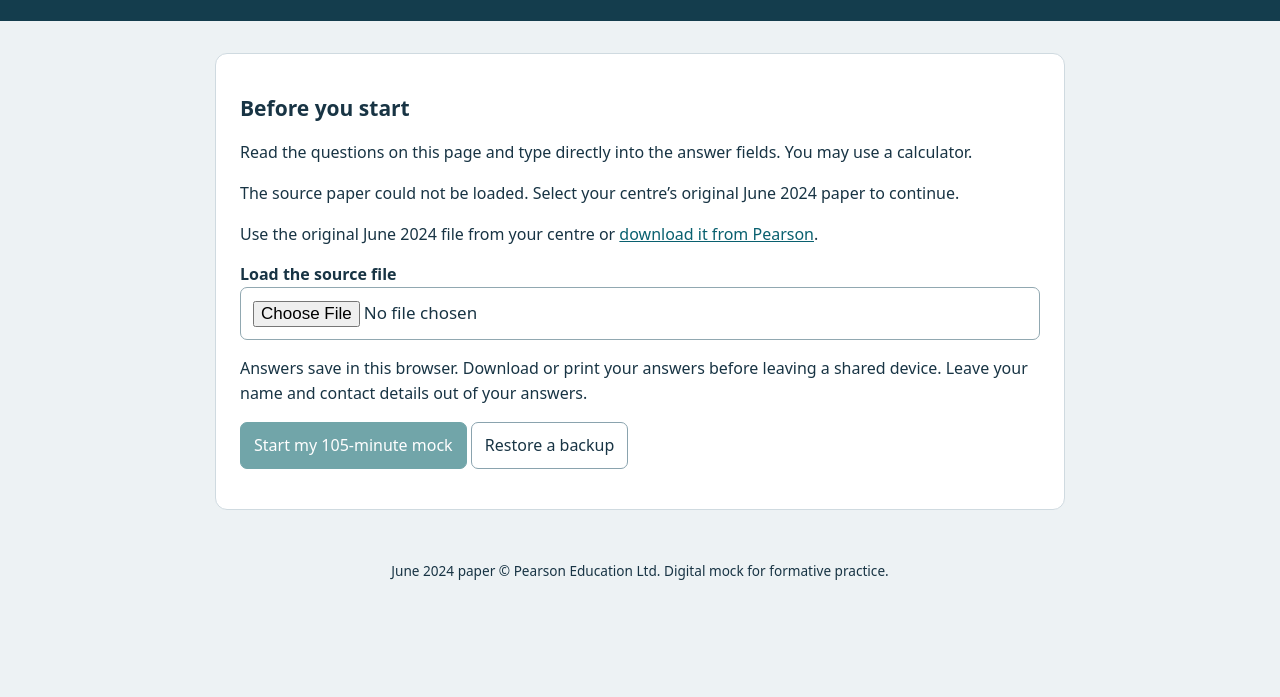
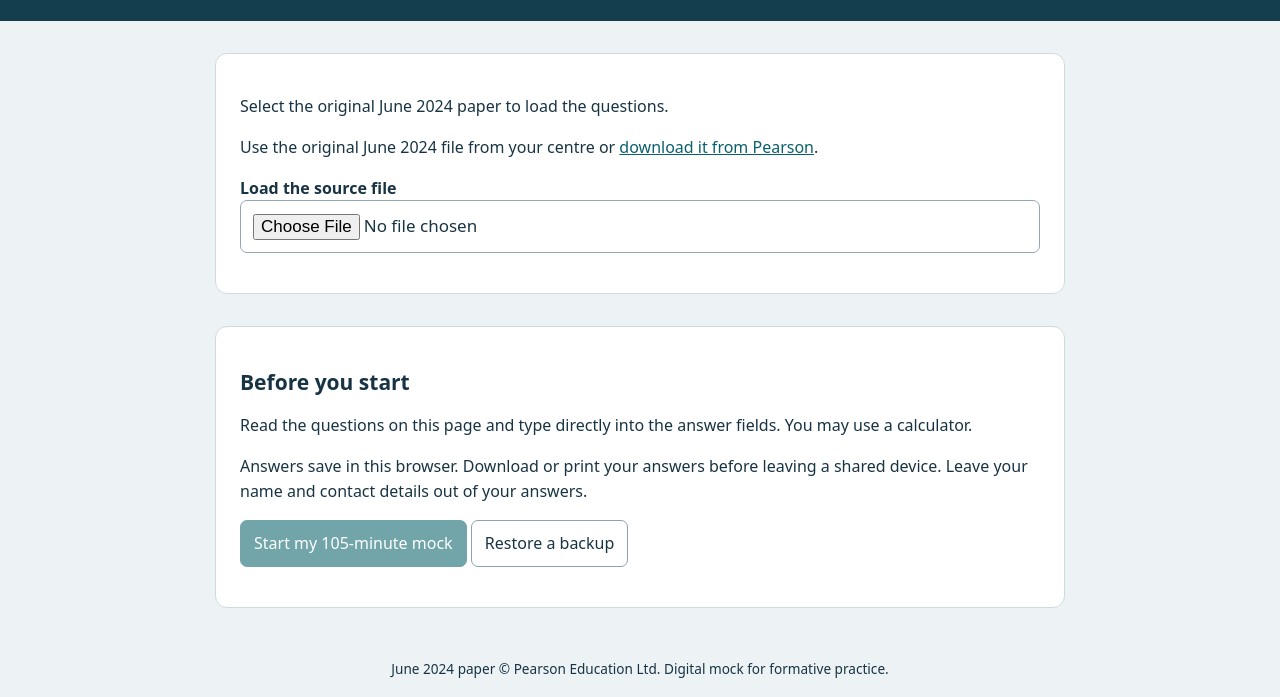
Before and after one commit to NigeriaStudentCenter/btech, a plain HTML site: page docs/mock-june-2024/index.html in a window 1280 px wide. Shown: the part 128-825 px from the top of the page. Before the commit the page ends 800 px from the top, so only its background shows below. Drawn offline with Linux system fonts and the light colour scheme; no server answers.

Commit message:
Remember the verified mock paper when students resume

```diff
--- a/docs/mock-june-2024/index.html
+++ b/docs/mock-june-2024/index.html
@@ -20,14 +20,16 @@
     </div>
     <div id="clock" role="timer" aria-label="Time remaining">105:00</div>
   </header>
+  <section id="paperSetup" class="card" aria-label="Load the question paper">
+    <p id="paperStatus" role="status">Loading the June 2024 question paper…</p>
+    <div id="choosePaper">
+      <p>Use the original June 2024 file from your centre or <a href="https://qualifications.pearson.com/content/dam/pdf/BTEC-Nationals/Computing/2016/External-assessments/p75938-btec-l3-computing-31769h-unit-2-jun-2024.pdf" target="_blank" rel="noopener">download it from Pearson</a>.</p>
+      <label>Load the source file <input id="sourceFile" type="file" accept="application/pdf,.pdf"></label>
+    </div>
+  </section>
   <section id="intro" class="card">
     <h2>Before you start</h2>
     <p>Read the questions on this page and type directly into the answer fields. You may use a calculator.</p>
-    <p id="paperStatus" role="status">Loading the June 2024 question paper…</p>
-    <div id="choosePaper" hidden>
-      <p>Use the original June 2024 file from your centre or <a href="https://qualifications.pearson.com/content/dam/pdf/BTEC-Nationals/Computing/2016/External-assessments/p75938-btec-l3-computing-31769h-unit-2-jun-2024.pdf" target="_blank" rel="noopener">download it from Pearson</a>.</p>
-      <label>Load the source file <input id="sourceFile" type="file" accept="application/pdf,.pdf"></label>
-    </div>
     <p>Answers save in this browser. Download or print your answers before leaving a shared device. Leave your name and contact details out of your answers.</p>
     <button id="start" class="primary" disabled>Start my 105-minute mock</button>
     <button id="restore">Restore a backup</button>
--- a/docs/mock-june-2024/paper.js
+++ b/docs/mock-june-2024/paper.js
@@ -9,6 +9,7 @@ window.mockPaper = (() => {
   const ready = new Promise(resolve => { resolvePaper = resolve; });
   const pages = new Map();
   let version = 0;
+  let loaded = false;
 
   function setStatus(message, canSelect = false) {
     get('paperStatus').textContent = message;
@@ -21,7 +22,7 @@ window.mockPaper = (() => {
     if (hex !== checksum) throw Error('Choose the original June 2024 31769H question paper.');
     const reader = await import(runtime + '/pdf.min.mjs');
     reader.GlobalWorkerOptions.workerSrc = runtime + '/pdf.worker.min.mjs';
-    return reader.getDocument({ data: bytes, isEvalSupported: false }).promise;
+    return reader.getDocument({ data: bytes.slice(0), isEvalSupported: false }).promise;
   }
 
   function paragraph(container, lines) {
@@ -132,9 +133,51 @@ window.mockPaper = (() => {
   }
 
   function finish(document) {
+    if (loaded) return;
+    loaded = true;
     resolvePaper(document);
+    get('paperSetup').hidden = true;
     setStatus('All 18 question parts are ready.');
     get('start').disabled = false;
+  }
+
+  function paperCache(bytes) {
+    return new Promise(resolve => {
+      let request;
+      try {
+        request = indexedDB.open('btech-mock-paper', 1);
+      } catch {
+        resolve(null);
+        return;
+      }
+      request.onupgradeneeded = () => request.result.createObjectStore('papers');
+      request.onerror = () => resolve(null);
+      request.onsuccess = () => {
+        const database = request.result;
+        const transaction = database.transaction('papers', bytes ? 'readwrite' : 'readonly');
+        const store = transaction.objectStore('papers');
+        const result = bytes ? store.put(bytes, checksum) : store.get(checksum);
+        transaction.oncomplete = () => { database.close(); resolve(bytes ? null : result.result); };
+        transaction.onabort = () => { database.close(); resolve(null); };
+      };
+    });
+  }
+
+  async function loadPaper() {
+    try {
+      const saved = await paperCache();
+      if (saved) {
+        finish({ pdf: await open(saved) });
+        return;
+      }
+      const response = await fetch(source, { signal: AbortSignal.timeout(12000) });
+      if (!response.ok) throw Error('Source paper unavailable.');
+      const bytes = await response.arrayBuffer();
+      finish({ pdf: await open(bytes) });
+      paperCache(bytes);
+    } catch {
+      if (!loaded) setStatus('Select the original June 2024 paper to load the questions.', true);
+    }
   }
 
   if (window.MOCK_PREPARED_PAPER) finish({ prepared: window.MOCK_PREPARED_PAPER });
@@ -143,21 +186,16 @@ window.mockPaper = (() => {
       const file = event.target.files[0];
       if (!file) return;
       try {
-        finish({ pdf: await open(await file.arrayBuffer()) });
+        const bytes = await file.arrayBuffer();
+        finish({ pdf: await open(bytes) });
+        paperCache(bytes);
       } catch (error) {
-        setStatus(error.message, true);
+        if (!loaded) setStatus(error.message, true);
       } finally {
         event.target.value = '';
       }
     };
-    fetch(source, { signal: AbortSignal.timeout(12000) })
-      .then(response => {
-        if (!response.ok) throw Error('Source paper unavailable.');
-        return response.arrayBuffer();
-      })
-      .then(open)
-      .then(pdf => finish({ pdf }))
-      .catch(() => setStatus('The source paper could not be loaded. Select your centre’s original June 2024 paper to continue.', true));
+    loadPaper();
   }
   return { show };
 })();
--- a/docs/mock-june-2024/style.css
+++ b/docs/mock-june-2024/style.css
@@ -7,7 +7,7 @@ h2{font-size:21px;line-height:1.3}
 header p{margin:0}
 #clock{font-variant-numeric:tabular-nums;font-size:30px;white-space:nowrap;background:#0d2e3c;padding:14px;border-radius:10px}
 .card{background:white;padding:24px;border-radius:12px;border:1px solid #cfdae0}
-#intro{max-width:850px;margin:32px auto}
+#intro,#paperSetup{max-width:850px;margin:32px auto}
 button,a{font:inherit}
 button{border:1px solid #8aa3ae;background:white;color:#183444;border-radius:7px;padding:10px 13px;cursor:pointer}
 button:hover{background:#e8f1f4}
@@ -36,7 +36,7 @@ pre{white-space:pre-wrap;font:inherit}
 main{display:block;padding:12px}
 aside{position:static;margin-bottom:20px}
 nav{grid-template-columns:repeat(6,minmax(0,1fr))}
-#intro{margin:16px}
+#intro,#paperSetup{margin:16px}
 .card{padding:18px}}
 @media print{body>*{display:none!important}
 body>.printOnly{display:block!important;padding:20px}
```
